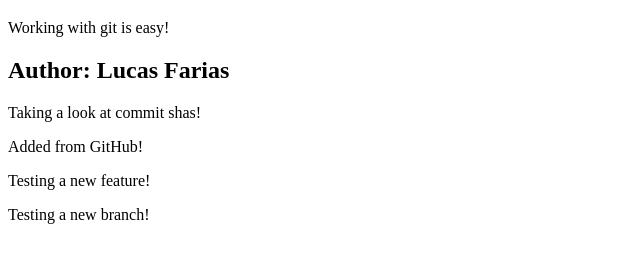
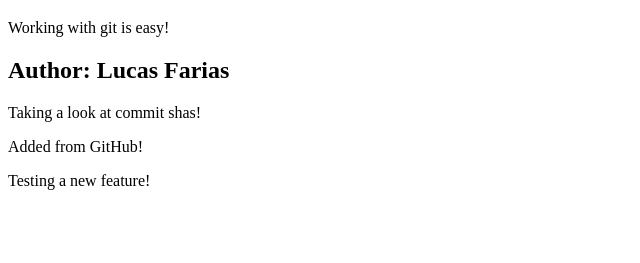
Before and after one commit to lfarias1/GitGithubMasterclass, a plain HTML site: page index.html in a window 1280 px wide. Shown: the part 61-324 px from the top of the page, without its empty margins (0-640 px from the left). Drawn offline with Linux system fonts and the light colour scheme.

Commit message:
Eliminando partes desnecessárias

```diff
--- a/index.html
+++ b/index.html
@@ -23,10 +23,6 @@
             <p>Testing a new feature!</p>
         </div>
 
-        <div>
-            <p>Testing a new branch!</p>
-        </div>
-
         <!--Some comments-->
     </body>
 </html>
```
